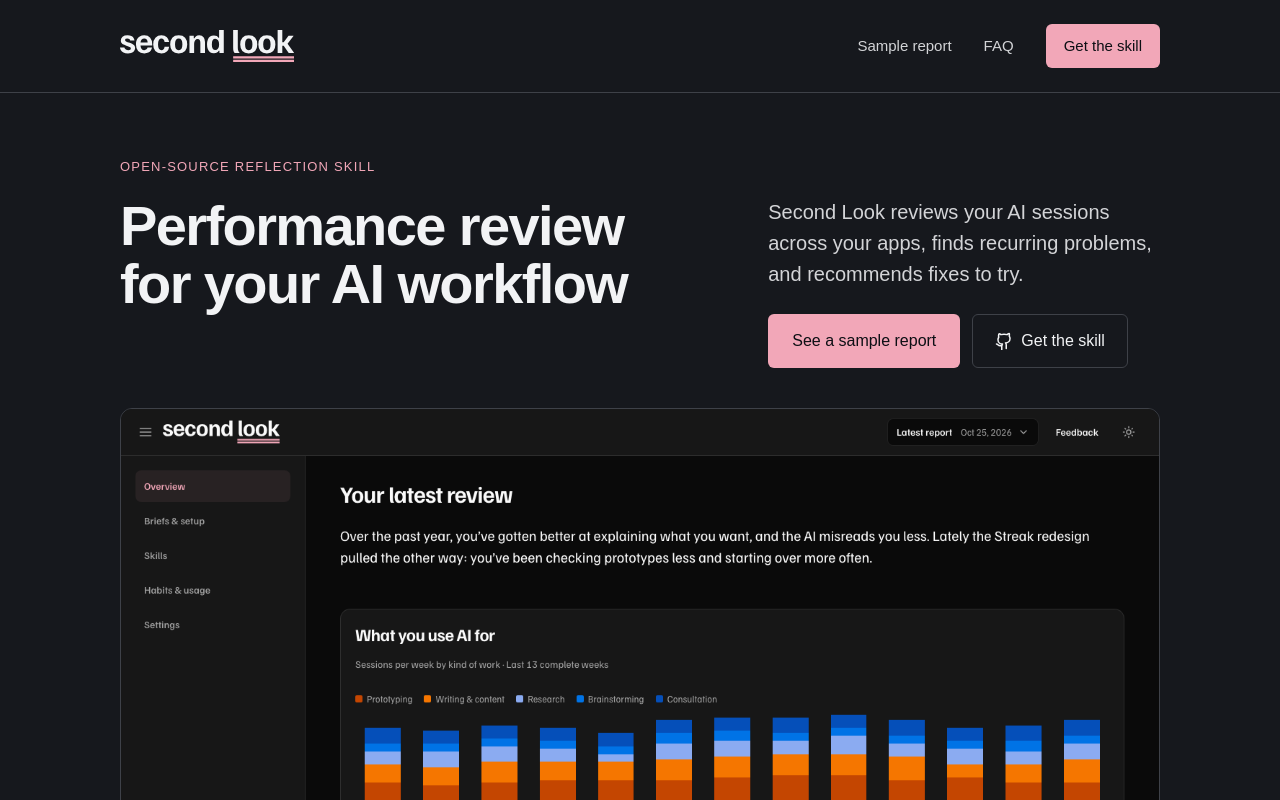
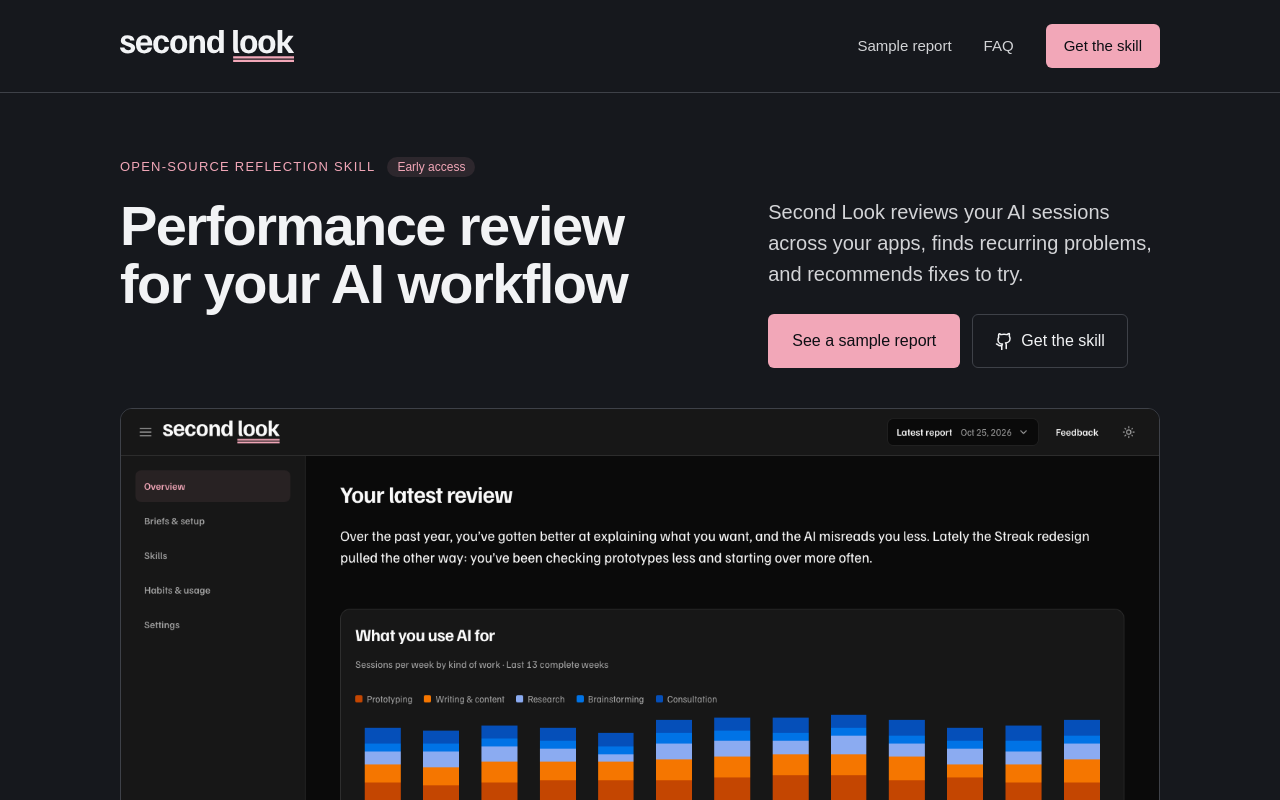
Before and after one commit to txz8096/second-look, a Next.js app: page / in a window 1280 px wide. Shown: the top 800 px of the page. Built offline with nearby package versions, Linux system fonts and the light colour scheme; a web font is replaced by a local one.

Commit message:
Mark Second Look as early access

```diff
--- a/src/components/Hero.tsx
+++ b/src/components/Hero.tsx
@@ -9,7 +9,12 @@ export function Hero() {
       <Container className="flex flex-col gap-10 py-16">
         <div className="grid items-end gap-8 lg:grid-cols-[minmax(0,680fr)_minmax(0,456fr)] lg:items-start lg:gap-16">
           <div className="flex flex-col gap-5">
-            <Kicker>Open-source reflection skill</Kicker>
+            <div className="flex flex-wrap items-center gap-3">
+              <Kicker>Open-source reflection skill</Kicker>
+              <span className="rounded-full bg-accent/10 px-2.5 py-0.5 font-body text-xs leading-4 font-medium whitespace-nowrap text-accent">
+                Early access
+              </span>
+            </div>
             <h1 className="font-display text-[44px] leading-[1.04] font-bold tracking-[-1.6px] text-ink md:text-[56px]">
               Performance review{" "}
               <br className="hidden lg:block" />
```
Also changed, not shown: 1 other file (tests, documents, lock files or other folders).
